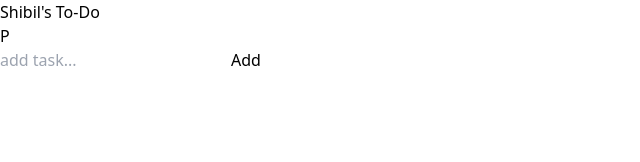
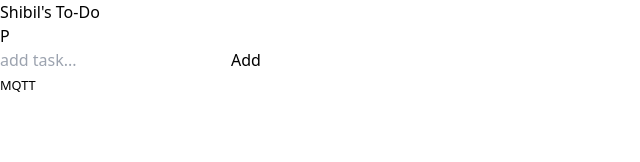
Before and after one commit to shibil-thora/Todo-List-With-Backend, a React (Vite) app in the folder frontend/: page / in a window 1280 px wide. Shown: the top 162 px of the page, without its empty margins (0-640 px from the left). Built offline with nearby package versions, Linux system fonts and the light colour scheme.

Commit message:
added navigation

```diff
--- a/frontend/src/Components/Pages/Home.jsx
+++ b/frontend/src/Components/Pages/Home.jsx
@@ -174,6 +174,14 @@ function Home() {
       ))}
     </ul>
     </div>
+    <div className="flex justify-center">
+    <button
+    onClick={() => navigate('/mqtt/')}
+    className="bg-gray-600 zoom-hover hover:bg-gray-500 active:bg-gray-700
+    text-white px-2 py-1 rounded-md">
+    <small>MQTT</small>
+    </button>
+    </div>
     </>
   )
 }
--- a/frontend/src/Components/Pages/MQTT.jsx
+++ b/frontend/src/Components/Pages/MQTT.jsx
@@ -1,12 +1,14 @@
 import React, { useEffect, useState } from 'react'
 import mqtt from 'mqtt'
 import { emqxURI } from '../../utils/emqx';
+import { useNavigate } from 'react-router-dom';
 
 function MQTT() {
     const [message, setMessage] = useState('');
     const [receivedMessages, setReceivedMessages] = useState([]);
     const TOPIC = 'python/mqtt'
     const ip = emqxURI;
+    const navigate = useNavigate();
 
     useEffect(() => {
         const client = mqtt.connect(`ws://${ip}:8083/mqtt`);
@@ -34,6 +36,7 @@ function MQTT() {
     }
 
   return (
+    <>
     <div className="font-bold text-gray-200  w-full flex h-screen">
         <div className="mx-auto my-auto">
 
@@ -58,6 +61,15 @@ function MQTT() {
 
         </div>
     </div>
+    <div className="flex justify-center">
+    <button
+    onClick={() => navigate('/')}
+    className="bg-gray-600 zoom-hover mb-5 hover:bg-gray-500 active:bg-gray-700
+    text-white px-2 py-1 rounded-md">
+    <small>Home</small>
+    </button>
+    </div>
+    </>
   )
 }
 
```
